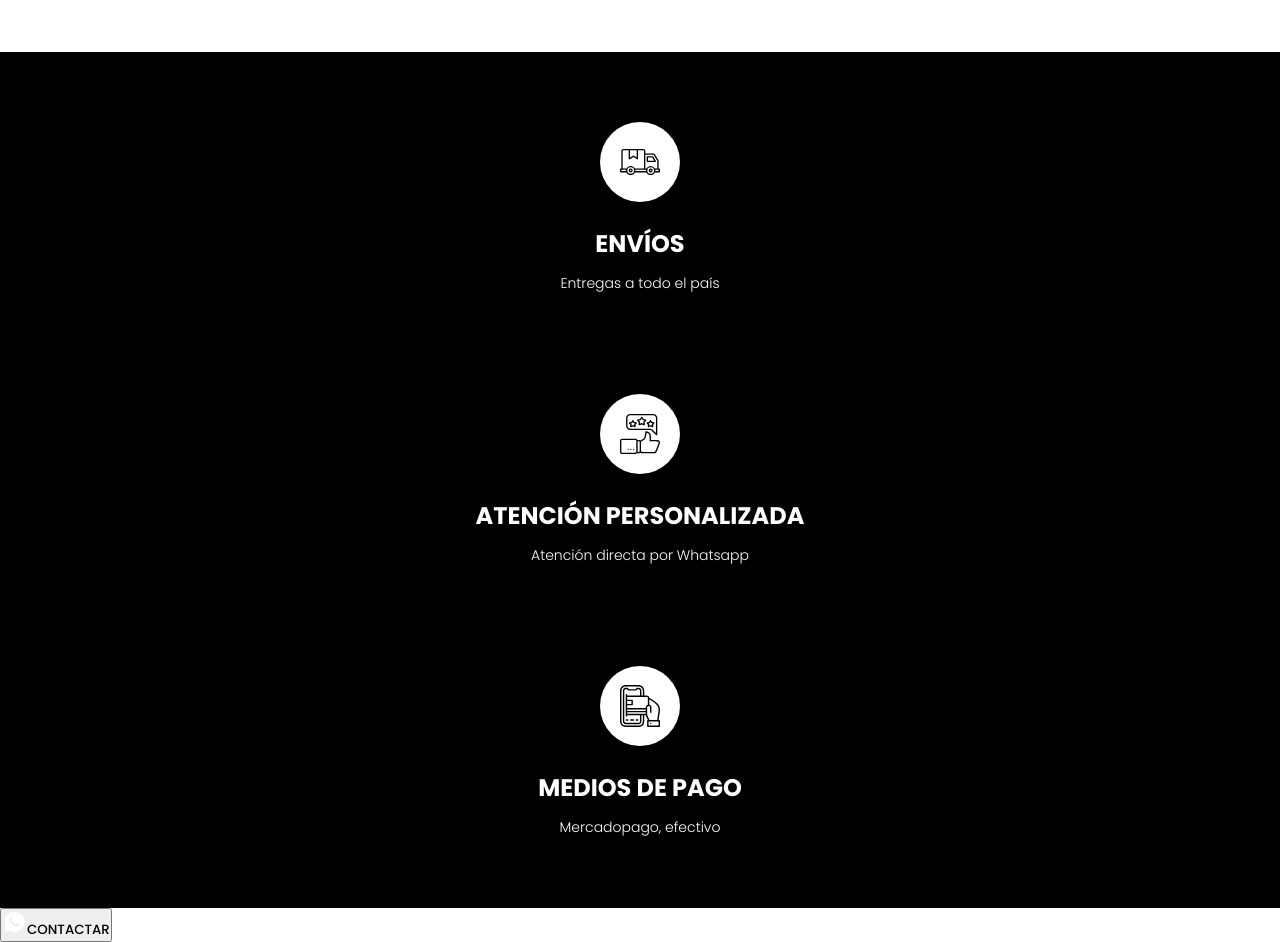
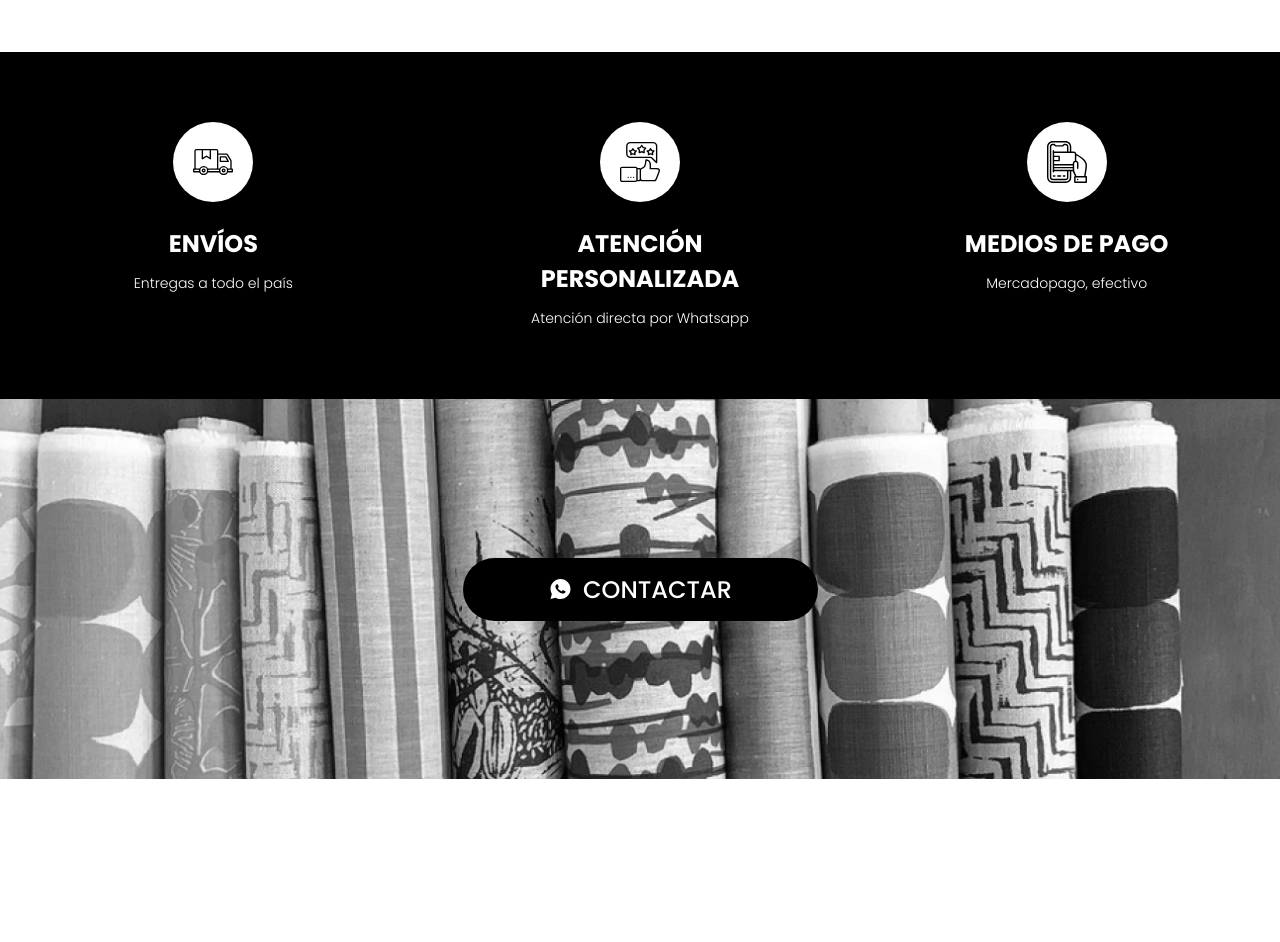
Before and after one commit to manudiiez/ruca-textil, a React (Create React App) app: page / in a window 1280 px wide. Shown: the part 1660-2602 px from the top of the page. After the commit the page ends 2439 px from the top, so only its background shows below. Built offline with nearby package versions, Linux system fonts and the light colour scheme.

Commit message:
home 100%

```diff
--- a/src/components/Menu/menu.css
+++ b/src/components/Menu/menu.css
@@ -14,7 +14,7 @@
 }
 #header .menu .container{
     width: 100%;
-    max-width: 1000px;
+    max-width: 1200px;
     display: flex;
     justify-content: space-between;
     align-items: center;
--- a/src/pages/home/Home.jsx
+++ b/src/pages/home/Home.jsx
@@ -48,7 +48,7 @@ const Home = () => {
           </div>
         </div>
       </div>
-      <div>
+      <div className='homeContact'>
         <button>
           <img src={wsp} alt="" />
           <span>CONTACTAR</span>
--- a/src/pages/home/home.css
+++ b/src/pages/home/home.css
@@ -44,9 +44,11 @@
 
 #home .homeFeatures .homeFeaturesContainer{
     width: 100%;
-    max-width: 1000px;
+    max-width: 1200px;
     margin: auto;
     display: grid;
+    justify-items: center;
+    align-items: flex-start;
     grid-template-rows: repeat(3,1fr);
     gap: 100px;
 }
@@ -84,6 +86,37 @@
     font-weight: 300;
 }
 
+#home .homeContact{
+    width: 100%;
+    padding: 0 50px;
+    background: url('../../assets/contactanos.png');
+    background-position: center;
+    background-repeat: no-repeat;
+    background-size: cover;
+    height: 320px;
+    display: flex;
+    justify-content: center;
+    align-items: center;
+}
+
+#home .homeContact button{
+    width: 100%;
+    max-width: 355px;
+    margin: auto;
+    border-radius: 40px;
+    border: none;
+    padding: 14px 0;
+    display: flex;
+    justify-content: center;
+    align-items: center;
+    gap: 10px;
+    background-color: #000;
+    color: #fff;
+}
+#home .homeContact button span{
+    font-size: 16px;
+}
+
 @media (min-width: 765px) {
 
     #home .homePrints{
@@ -105,4 +138,17 @@
     #home .homePrints .homeDesc .homeDescSubtitle{
         font-size: 24px;
     }
+
+    #home .homeFeatures .homeFeaturesContainer{
+        grid-template-rows: repeat(1,1fr);
+        grid-template-columns: repeat(3,1fr);
+    }
+
+    #home .homeContact{
+        height: 380px;
+    }
+
+    #home .homeContact button span{
+        font-size: 24px;
+    }
 }
```
Also changed, not shown: src/assets/contactanos.png (added).
